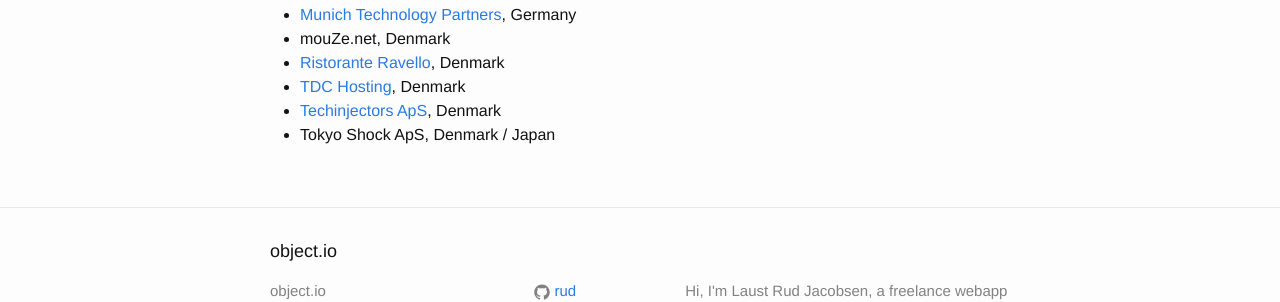
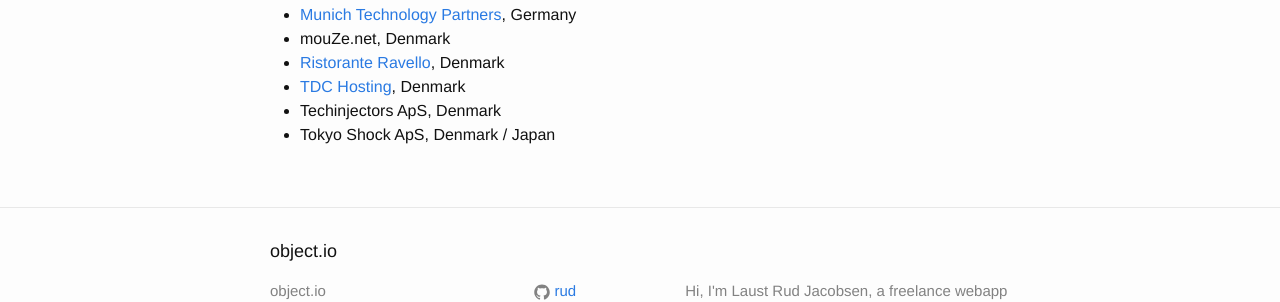
Before and after one commit to rud/rud.github.io, a Jekyll site: the page built from client-list.md, in a window 1280 px wide. Shown: the part 449-751 px from the top of the page. Built offline with Jekyll 4.4.1, drawn with Linux system fonts in a browser that asks for light colours; part of the change alters nothing that is shown.

```diff
--- a/client-list.md
+++ b/client-list.md
@@ -24,5 +24,5 @@ menu_order: 3
 * mouZe.net, Denmark
 * [Ristorante Ravello](http://ristoranteravello.dk/site/), Denmark
 * [TDC Hosting](http://www.tdchosting.dk), Denmark
-* [Techinjectors ApS](http://techinjectors.com), Denmark
+* Techinjectors ApS, Denmark
 * Tokyo Shock ApS, Denmark / Japan
```
